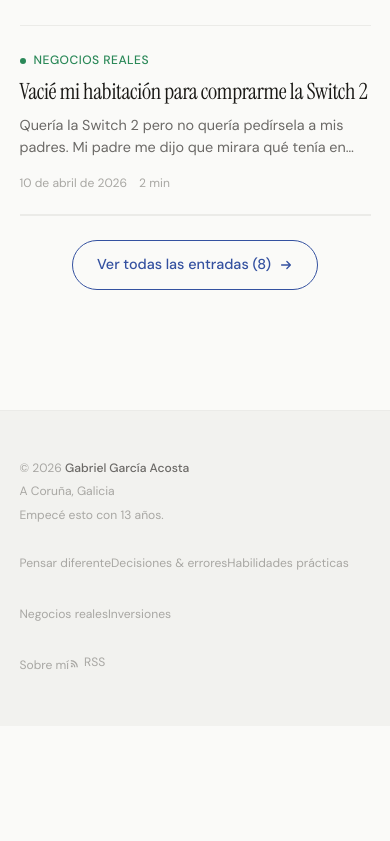
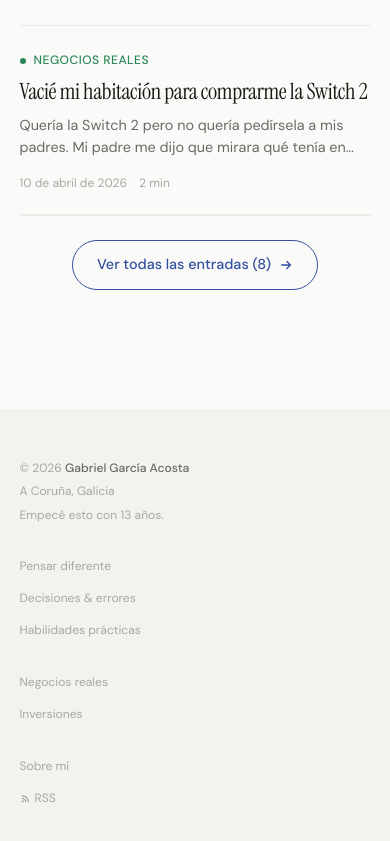
Before and after one commit to animaciongalicia/gabrielgarciaacosta, a Next.js app: page / in a window 390 px wide. Shown: the part 1552-2393 px from the top of the page. Before the commit the page ends 2278 px from the top, so only its background shows below. Built offline with nearby package versions, Linux system fonts and the light colour scheme.

Commit message:
feat(footer): CSS 4 columnas (brand + 3 nav), responsive

```diff
--- a/app/globals.css
+++ b/app/globals.css
@@ -707,8 +707,8 @@
 }
 .footer-main {
   display: grid;
-  grid-template-columns: 1fr auto;
-  gap: var(--space-10);
+  grid-template-columns: 1.6fr 1fr 1fr 1fr;
+  gap: var(--space-8);
   align-items: start;
 }
 .footer-brand { display: flex; flex-direction: column; gap: var(--space-1); }
@@ -725,6 +725,12 @@
   align-items: flex-end;
   gap: var(--space-2);
 }
+.footer-col {
+  display: flex;
+  flex-direction: column;
+  gap: var(--space-3);
+}
+
 .footer-nav-link {
   font-size: var(--text-xs);
   color: var(--color-text-faint);
@@ -737,9 +743,12 @@
 .footer-nav-link:hover { color: var(--color-text-muted); opacity: 1; }
 .footer-rss:hover { color: var(--color-primary); }
 
-@media (max-width: 560px) {
-  .footer-main { grid-template-columns: 1fr; gap: var(--space-6); }
-  .footer-nav { align-items: flex-start; flex-direction: column; gap: var(--space-3); }
+@media (max-width: 768px) {
+  .footer-main { grid-template-columns: 1fr 1fr; }
+  .footer-brand { grid-column: 1 / -1; }
+}
+@media (max-width: 480px) {
+  .footer-main { grid-template-columns: 1fr; }
 }
 
 /* ============================================
```
